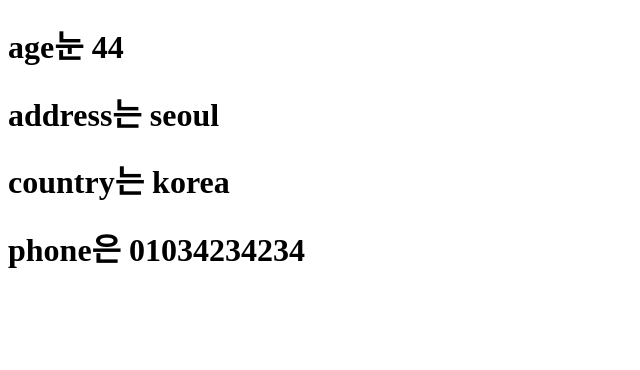
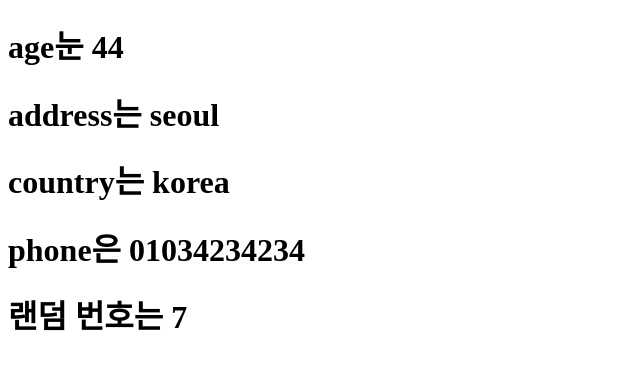
Before and after one commit to namic123/React-basics, a React (Create React App) app: page / in a window 1280 px wide. Shown: the top 370 px of the page, without its empty margins (0-640 px from the left). Built offline with nearby package versions, Linux system fonts and the light colour scheme.

Commit message:
jsx에서 javascript쓰기 연습 완료

```diff
--- a/src/App.js
+++ b/src/App.js
@@ -10,12 +10,14 @@ function MyComp() {
   const country = "korea";
   const phone = "01034234234";
   const age = 44;
+  const randomNumber = Math.random();
   return (
     <>
       <h1>age눈 {age}</h1>
       <h1> address는 {address}</h1>
       <h1>country는 {country}</h1>
       <h1>phone은 {phone}</h1>
+      <h1>랜덤 번호는 {Math.ceil(randomNumber * 10)}</h1>
     </>
   );
 }
```
